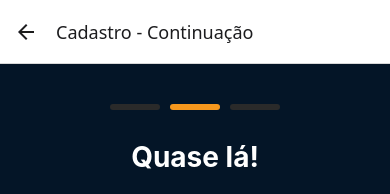
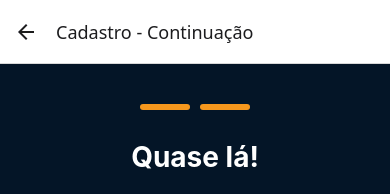
Before and after one commit to TiagoGeografiaBacharelado/App-React-Native-KinCoin, a React Native app in the folder App-React-Native-KinCoin/: screen /TelaCadastro2 in a window 390 px wide. Shown: the top 194 px of the page. Built offline with nearby package versions, Linux system fonts and the light colour scheme.

Commit message:
Upd_incompleto_Tela_Cadastrp

```diff
--- a/App-React-Native-KinCoin/src/pages/TelaCadastro.jsx
+++ b/App-React-Native-KinCoin/src/pages/TelaCadastro.jsx
@@ -10,7 +10,7 @@ import {
 import { style } from "./style/StyleTelaCadastro";
 import { ScriptTelaCadastro } from "./script/ScriptTelaCadastro";
 
-export default function TelaCadastro() {
+export default function TelaCadastro({ navigation }) {
   const [nome, setNome] = useState("");
   const [email, setEmail] = useState("");
   const [senha, setSenha] = useState("");
@@ -20,7 +20,15 @@ export default function TelaCadastro() {
   const [ano, setAno] = useState("");
 
   function avancar() {
-    const erro = ScriptTelaCadastro({ nome, email, senha, confirmarSenha, dia, mes, ano });
+    const erro = ScriptTelaCadastro({
+      nome,
+      email,
+      senha,
+      confirmarSenha,
+      dia,
+      mes,
+      ano,
+    });
 
     if (erro) {
       Alert.alert("Erro no cadastro", erro);
@@ -32,10 +40,8 @@ export default function TelaCadastro() {
 
   return (
     <ScrollView contentContainerStyle={style.container}>
-
       <View style={style.progressoContainer}>
         <View style={style.progressoAtivo} />
-        <View style={style.progressoInativo} />
         <View style={style.progressoInativo} />
       </View>
 
--- a/App-React-Native-KinCoin/src/pages/TelaCadastro2.jsx
+++ b/App-React-Native-KinCoin/src/pages/TelaCadastro2.jsx
@@ -1,22 +1,14 @@
 import React from "react";
-import {
-  View,
-  Text,
-  TouchableOpacity,
-  Image,
-  ScrollView,
-} from "react-native";
+import { View, Text, TouchableOpacity, Image, ScrollView } from "react-native";
 import { style } from "./style/StyleTelaCadastro2";
 import EsquiloComOculos from "../assets/images/EsquiloComOculos.png";
 
 export default function TelaCadastro2({ navigation }) {
   return (
     <ScrollView contentContainerStyle={style.container}>
-
       <View style={style.progressoContainer}>
-        <View style={style.progressoInativo} />
         <View style={style.progressoAtivo} />
-        <View style={style.progressoInativo} />
+        <View style={style.progressoAtivo} />
       </View>
 
       <Text style={style.titulo}>Quase lá!</Text>
@@ -28,9 +20,9 @@ export default function TelaCadastro2({ navigation }) {
       />
 
       <Text style={style.textoCentral}>
-        Clique no botão de cadastrar e{'\n'}
-        tenha acesso ao maior{'\n'}
-        aplicativo de Educação{'\n'}
+        Clique no botão de cadastrar e{"\n"}
+        tenha acesso ao maior{"\n"}
+        aplicativo de Educação{"\n"}
         Financeira do Brasil!
       </Text>
 
```
